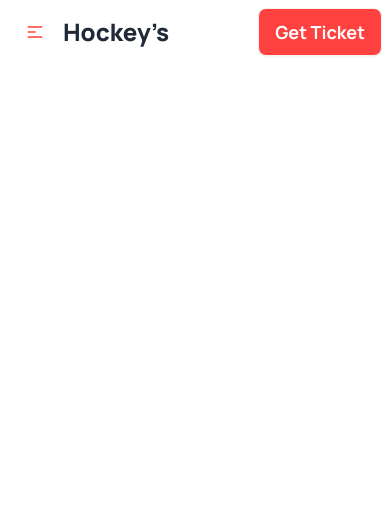
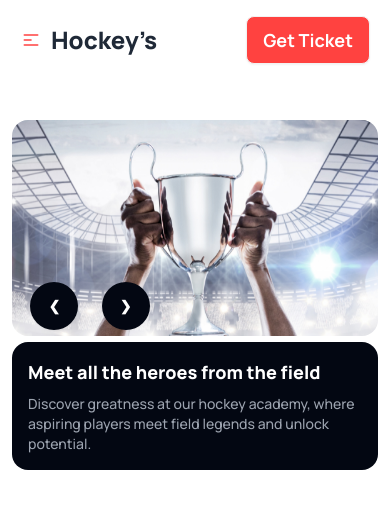
Before and after one commit to AhmedNoorim/Assignment-Project-3, a plain HTML site: page index.html in a window 390 px wide. Drawn offline with nearby package versions, Linux system fonts and the light colour scheme.

Commit message:
responsive header added

```diff
--- a/index.html
+++ b/index.html
@@ -48,12 +48,12 @@
 
 <body class="font-manrope">
     <!-- header start -->
-    <header class="container mx-auto">
+    <header class="container mx-auto px-3">
         <nav>
-            <div class="navbar bg-base-100">
+            <div class="navbar mt-2 md:mt-6 bg-base-100">
                 <div class="navbar-start">
                     <div class="dropdown">
-                        <div tabindex="0" role="button" class="btn btn-ghost text-clr-primary lg:hidden">
+                        <div tabindex="0" role="button" class="btn btn-ghost px-0 pr-2 text-clr-primary lg:hidden">
                             <svg xmlns="http://www.w3.org/2000/svg" class="h-5 w-5" fill="none" viewBox="0 0 24 24"
                                 stroke="currentColor">
                                 <path stroke-linecap="round" stroke-linejoin="round" stroke-width="2"
@@ -97,6 +97,40 @@
                 </div>
             </div>
         </nav>
+        <!-- banner -->
+        <div class="mt-12 md:h-[400px] lg:h-[550px] md:relative">
+            <!-- banner carousel start -->
+            <div class="md:absolute carousel w-full md:h-[400px] lg:h-[550px] rounded-2xl">
+                <!-- slide 1 -->
+                <div id="slide1" class="carousel-item relative w-full">
+                    <img src="Images/1.png" class="w-full" />
+                    <div class="absolute left-[5%] top-[75%] md:top-[85%] md:left-[5%]">
+                        <a href="#slide2" class="btn btn-circle bg-gray-950 border-0 text-white mr-5">❮</a>
+                        <a href="#slide2" class="btn btn-circle bg-gray-950 border-0 text-white">❯</a>
+                    </div>
+                </div>
+                <!-- slide 2 -->
+                <div id="slide2" class="carousel-item relative w-full">
+                    <img src="Images/2.png" class="w-full" />
+                    <div class="absolute left-[5%] top-[75%] md:top-[85%] md:left-[5%]">
+                        <a href="#slide1" class="btn btn-circle bg-gray-950 border-0 text-white mr-5">❮</a>
+                        <a href="#slide1" class="btn btn-circle bg-gray-950 border-0 text-white">❯</a>
+                    </div>
+                </div>
+            </div>
+            <!-- black box -->
+            <div
+                class="md:absolute md:w-[45%] bg-gray-950 rounded-2xl p-4 md:p-8 md:left-[50%] md:top-[45%] lg:top-[55%] ">
+                <h1 class="text-white text-lg md:text-2xl font-extrabold">Meet all the heroes from the field</h1>
+                <p class="text-gray-400 mt-2 text-sm md:text-base font-medium">Discover greatness at our hockey academy,
+                    where aspiring
+                    players meet
+                    field
+                    legends and unlock
+                    potential.</p>
+            </div>
+        </div>
+        <!-- banner carousel end -->
     </header>
     <!-- header end -->
 
```
